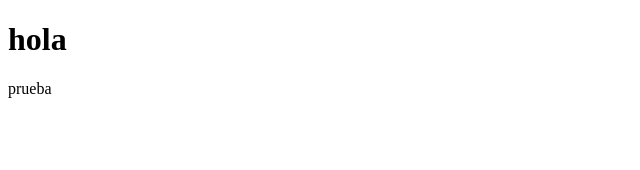
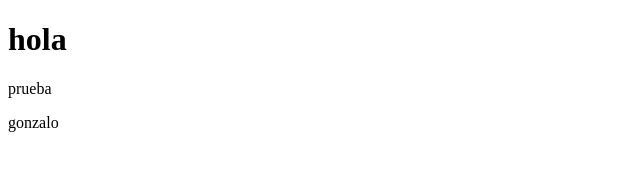
Before and after one commit to Gusmv21/PruebaGrupal, a plain HTML site: page index.html in a window 1280 px wide. Shown: the full height of the page, 0-640 px from the left. Drawn offline with Linux system fonts and the light colour scheme.

Commit message:
prueba2 cambios

```diff
--- a/index.html
+++ b/index.html
@@ -11,6 +11,7 @@
 
     <h1>hola </h1>
     <p>prueba</p>
+    <p>gonzalo</p>
 
 </body>
 
```
